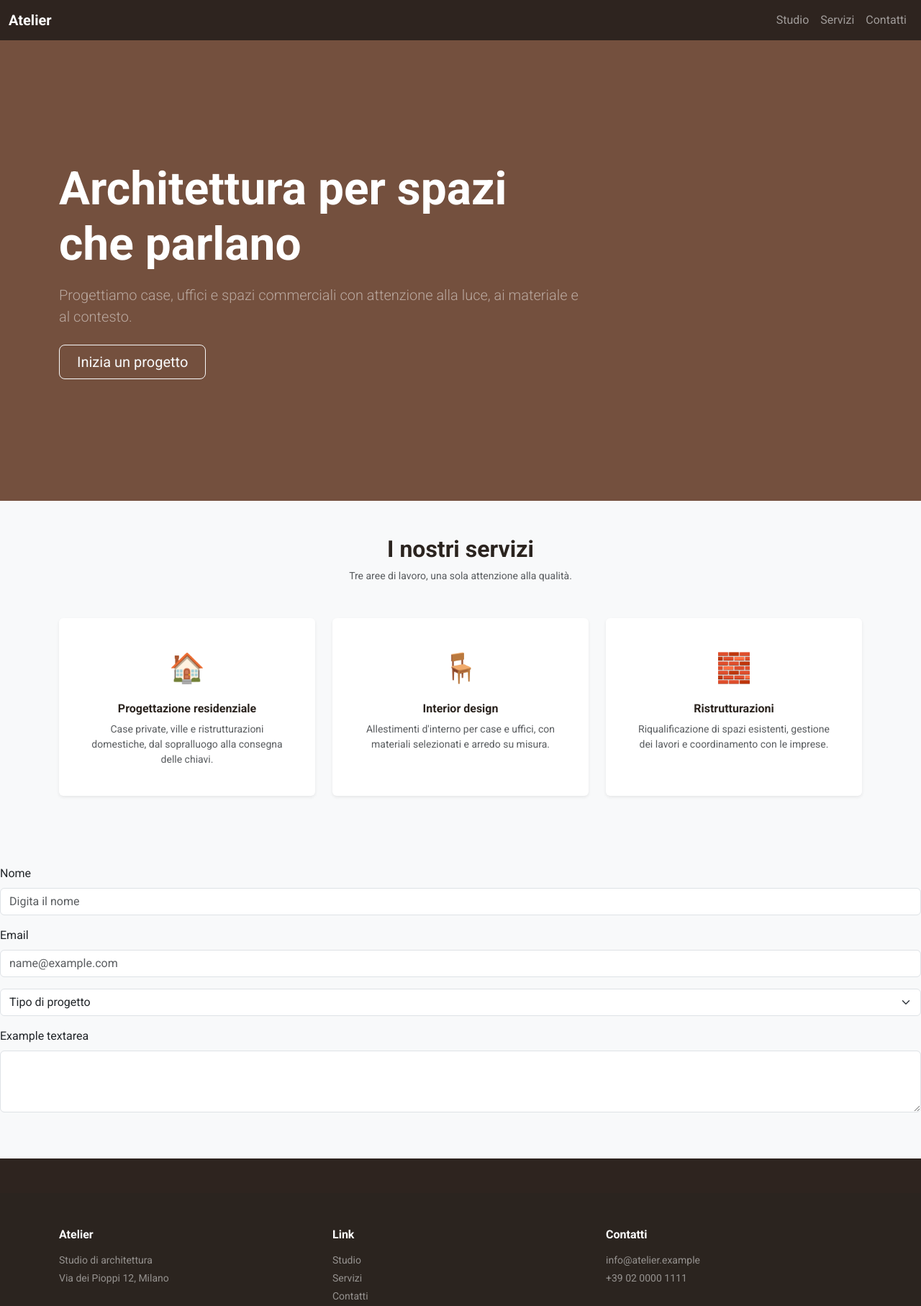
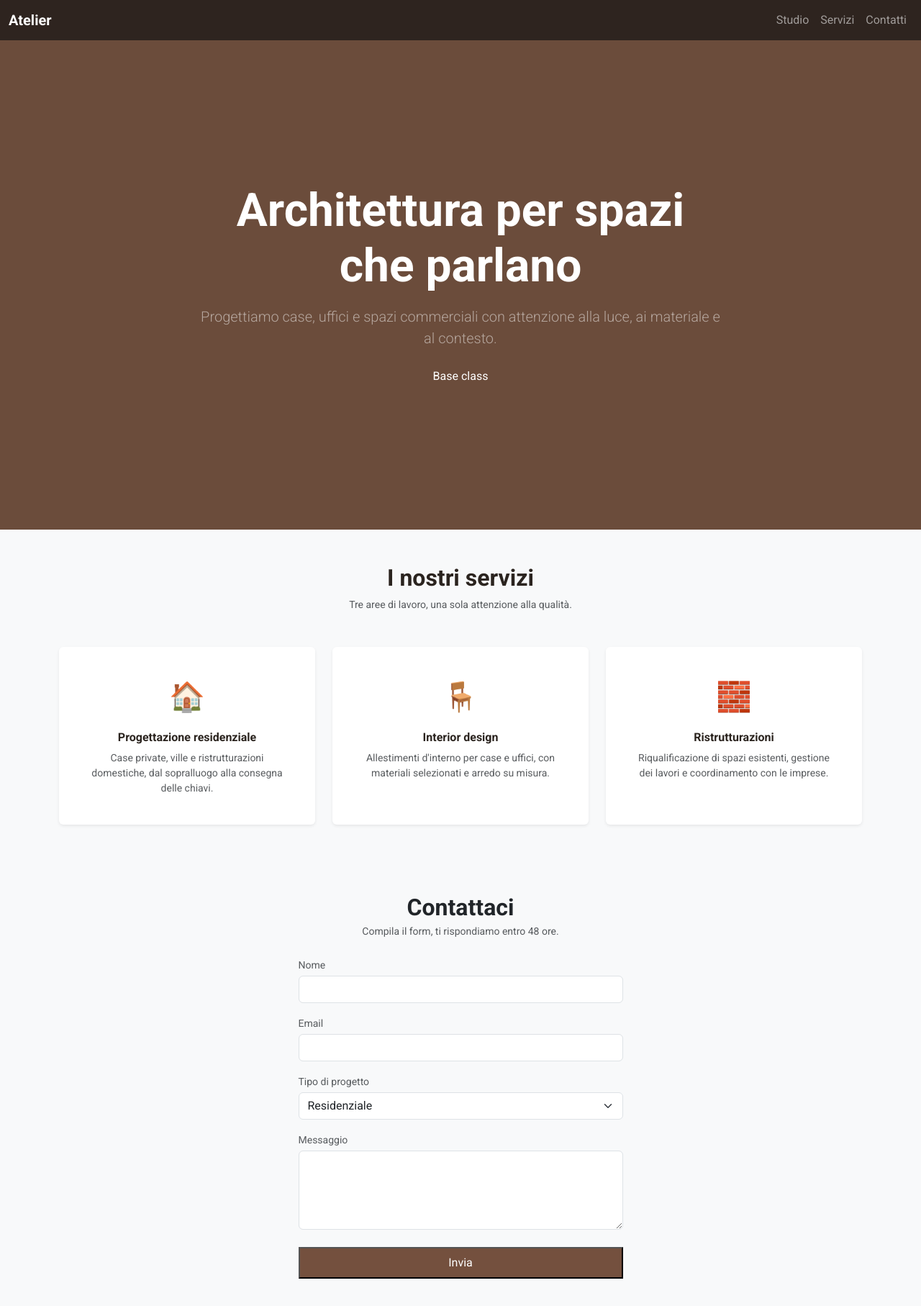
Before and after one commit to Carmine-Ruggiero/Progetto-settimana-6, a plain HTML site: page index.html in a window 1280 px wide. Shown: the top 1815 px of the page at 72% size. Drawn offline with nearby package versions, Linux system fonts and the light colour scheme.

Commit message:
Progetto in fase di rifinizione

```diff
--- a/assets/css/style.css
+++ b/assets/css/style.css
@@ -4,20 +4,75 @@ body {
   font-family: "Roboto", sans-serif;
 }
 
+
 .navbar{
   background-color:  hsl(20, 20%, 15%)
 }
+/*STUDIO*/
+#studio {
+  display: flex;
+  flex-direction: column;
+  justify-content: center;
+  align-items: center;
+  text-align: center;
+  min-height: 85vh;
+  background-color: #6b4c3b;
+  color: #ffffff;
+}
+.btnInizia {
+  color: #ffffff;
+  background-color: transparent; /* Sfondo trasparente */
+  border: 1px solid transparent;
+  cursor: pointer;
+  transition: border-color 0.3s ease;
+}
 
-#studio {
-  background-color:  hsl(20, 30%, 35%);
-  min-height: 80vh;
+.btnInizia:hover {
+  color: #ffffff;
+  border-color: #ffffff;
+
+}
+
+#studio .row {
+  justify-content: center;
+}
+
+#studio .d-flex {
+  justify-content: center;
+}
+
+/*bottone form*/
+
+.btnchius{
+  background-color: hsl(20, 30%, 35%);
+color: white;}
+.btnchius:hover {
+  background-color: #543b2d;
+}
+
+.btnchius:active {
+  transform: scale(0.99);
+  background-color: #3d2b20;
+}
+
+.btnchius:focus-visible {
+  outline: 2px solid #6b4c3b;
+  outline-offset: 2px;
 }
 
 
+/*Footer*/
+.footer-atelier {
+  background-color: hsl(20, 20%, 15%);
+  color: white;
+}
 
+.footer-link {
+  color: #ffffff;
+  text-decoration: none;
+  transition: color 0.2s ease-in-out;
+}
 
-/*Footer*/
-
-.footer-atelier{
-  background-color:hsl(20, 20%, 15%)
+.footer-link:hover {
+  color: hsl(40, 30%, 90%);
 }
--- a/index.html
+++ b/index.html
@@ -12,19 +12,19 @@
 
 <body>
 	<header>
-		<!-- Navbar Bootstrap (navbar-expand-md, sticky in cima, tema scuro) -->
+
 		<nav class="navbar navbar-expand-md sticky-top navbar-dark">
 			<div class="container-fluid">
-				<!-- Brand a sinistra -->
+
 				<a class="navbar-brand fw-bold" href="#">Atelier</a>
 
-				<!-- Bottone hamburger a destra su mobile -->
+
 				<button class="navbar-toggler" type="button" data-bs-toggle="collapse" data-bs-target="#navbarNav"
 					aria-controls="navbarNav" aria-expanded="false" aria-label="Toggle navigation">
 					<span class="navbar-toggler-icon"></span>
 				</button>
 
-				<!-- Voci a destra su desktop, a sinistra nel menu mobile -->
+
 				<div class="collapse navbar-collapse" id="navbarNav">
 					<ul class="navbar-nav ms-auto">
 						<li class="nav-item">
@@ -43,7 +43,7 @@
 	</header>
 
 	<main>
-		<section id="studio" class="d-flex align-items-center text-white py-5">
+		<section id="studio" class="d-flex align-items-center  py-5">
 			<!-- Inserisci qui il contenuto della sezione -->
 			<div class="container">
 				<div class="row">
@@ -58,10 +58,7 @@
 						</p>
 
 						<!-- CTA (Call to Action) -->
-						<div class="d-flex flex-wrap gap-3">
-
-							<a href="#contatti" class="btn btn-outline-light btn-lg px-4">Inizia un progetto</a>
-						</div>
+						<button type="button" class="btnInizia">Base class</button>
 					</div>
 				</div>
 			</div>
@@ -125,46 +122,58 @@
 					</div>
 				</div>
 			</section>
-			</section>
 
-			<section id="contatti" class="py-5 bg-light">
-				<div>
-					<!-- Form contatti Bootstrap, larghezza limitata e centrata -->
-					<div class="mb-3">
-						<label for="nomeInput" class="form-label">Nome</label>
-						<input type="text" class="form-control" id="nomeInput" name="nome" placeholder="Digita il nome">
-					</div>
+<section id="contatti" class="py-5 bg-light">
+    <div class="container">
+        <!-- Intestazione centrata come nel mockup -->
+        <div class="text-center mb-4">
+            <h2 class="fw-bold mb-1">Contattaci</h2>
+            <p class="text-muted small">Compila il form, ti rispondiamo entro 48 ore.</p>
+        </div>
 
-					<div class="mb-3">
-						<label for="exampleFormControlInput1" class="form-label">Email</label>
-						<input type="email" class="form-control" id="exampleFormControlInput1"
-							placeholder="name@example.com">
+        <!-- Riga centrata -->
+        <div class="row justify-content-center">
+            <!-- Larghezza 100% su mobile (col-12), stretta e centrata su tablet (col-md-7) e desktop (col-lg-5) -->
+            <div class="col-12 col-md-7 col-lg-5">
+                <form>
+                    <div class="mb-3">
+                        <label for="nomeInput" class="form-label small text-muted mb-1">Nome</label>
+                        <input type="text" class="form-control bg-white" id="nomeInput" name="nome">
+                    </div>
 
-					</div>
-					<div class="mb-3">
-						<select class="form-select" required aria-label="select example">
-							<option value="">Tipo di progetto </option>
-							<option value="1">Residenziale</option>
-							<option value="2">Commerciale </option>
-							<option value="3">Direzionale </option>
-						</select>
-						<div class="invalid-feedback">Example invalid select feedback</div>
-					</div>
+                    <div class="mb-3">
+                        <label for="emailInput" class="form-label small text-muted mb-1">Email</label>
+                        <input type="email" class="form-control bg-white" id="emailInput" name="email">
+                    </div>
 
-					<div class="mb-3">
-						<label for="exampleFormControlTextarea1" class="form-label">Example textarea</label>
-						<textarea class="form-control" id="exampleFormControlTextarea1" rows="3"></textarea>
-					</div>
-				</div>
-			</section>
+                    <div class="mb-3">
+                        <label for="progettoSelect" class="form-label small text-muted mb-1">Tipo di progetto</label>
+                        <select class="form-select bg-white" id="progettoSelect" required>
+                            <option value="1" selected>Residenziale</option>
+                            <option value="2">Commerciale</option>
+                            <option value="3">Direzionale</option>
+                        </select>
 
-		</main>
+                    </div>
 
+                    <div class="mb-4">
+                        <label for="messaggioTextarea" class="form-label small text-muted mb-1">Messaggio</label>
+                        <textarea class="form-control bg-white" id="messaggioTextarea" rows="4"></textarea>
+                    </div>
 
+                    <!-- Pulsante largo quanto tutto il form -->
+                    <button type="submit" class="btnchius w-100  py-2" >
+                        Invia
+                    </button>
+                </form>
+            </div>
+        </div>
+    </div>
+</section>
 		<!-- 3 colonne: Atelier+indirizzo / Link / Contatti. Copyright in fondo -->
 
 		<footer class="footer-atelier pt-5 pb-4">
-			<footer class="py-5 text-white" style="background-color: #2b241f;">
+			<footer class="py-5 text-white">
 				<div class="container">
 					<div class="row gy-4">
 
```
